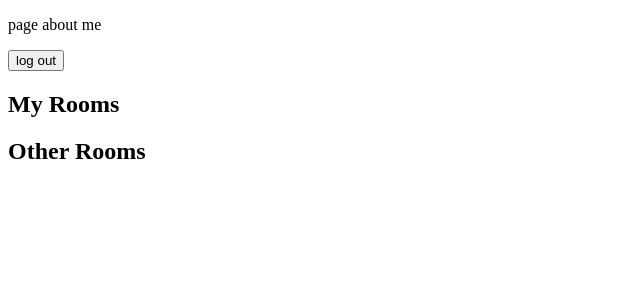
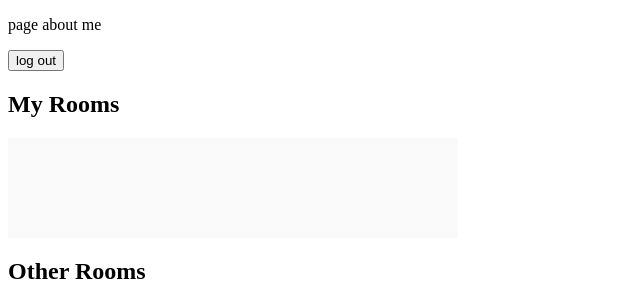
Before and after one commit to KanG98/K-Chat, a website: page client/me.ejs in a window 1280 px wide. Shown: the whole page, without its empty margins (0-640 px from the left). Drawn offline with nearby package versions, Linux system fonts and the light colour scheme; files that its build step writes are made by us from their sources; no server answers.

Commit message:
add css to me page room list

```diff
--- /dev/null
+++ b/client/css/mePage.css
@@ -0,0 +1,34 @@
+.my-room-list, .other-room-list {
+  border: solid 0px;
+  width: 400px;
+  height: 100px;
+  overflow: auto;
+  background-color:rgba(246, 245, 245, 0.5) ;
+  padding: 0;
+}
+
+.room-li {
+  height: 60px;
+  width: 100%;
+}
+
+.room-li:hover {
+  background-color: rgba(226, 225, 225, 0.245);
+}
+
+::-webkit-scrollbar {
+  -webkit-appearance: none;
+  width: 10px;
+}
+
+::-webkit-scrollbar-thumb {
+  border-radius: 5px;
+  background-color: rgba(0,0,0,.5);
+  -webkit-box-shadow: 0 0 1px rgba(255,255,255,.5);
+}
+@media screen and (min-width: 900px) {
+  /* big screen */
+  .my-room-list, .other-room-list {
+    width: 450px
+  }
+}
--- a/client/js/getUserRooms.js
+++ b/client/js/getUserRooms.js
@@ -24,7 +24,7 @@ function getOtherRoom(userId){
 function mapRoomList(userId, rooms, className){
   const myRoomListElm = document.getElementsByClassName(className)[0]
   rooms.map((room) => {
-    const li = document.createElement('li')
+    const li = document.createElement('div')
     li.className = "room-li"
     li.appendChild(document.createTextNode(room['roomId']))
     myRoomListElm.appendChild(li)
--- a/client/me.ejs
+++ b/client/me.ejs
@@ -4,6 +4,7 @@
   <meta charset="UTF-8">
   <meta http-equiv="X-UA-Compatible" content="IE=edge">
   <meta name="viewport" content="width=device-width, initial-scale=1.0">
+  <link rel="stylesheet" href="/css/mePage.css">
   <title>Document</title>
 </head>
 <body>
```
